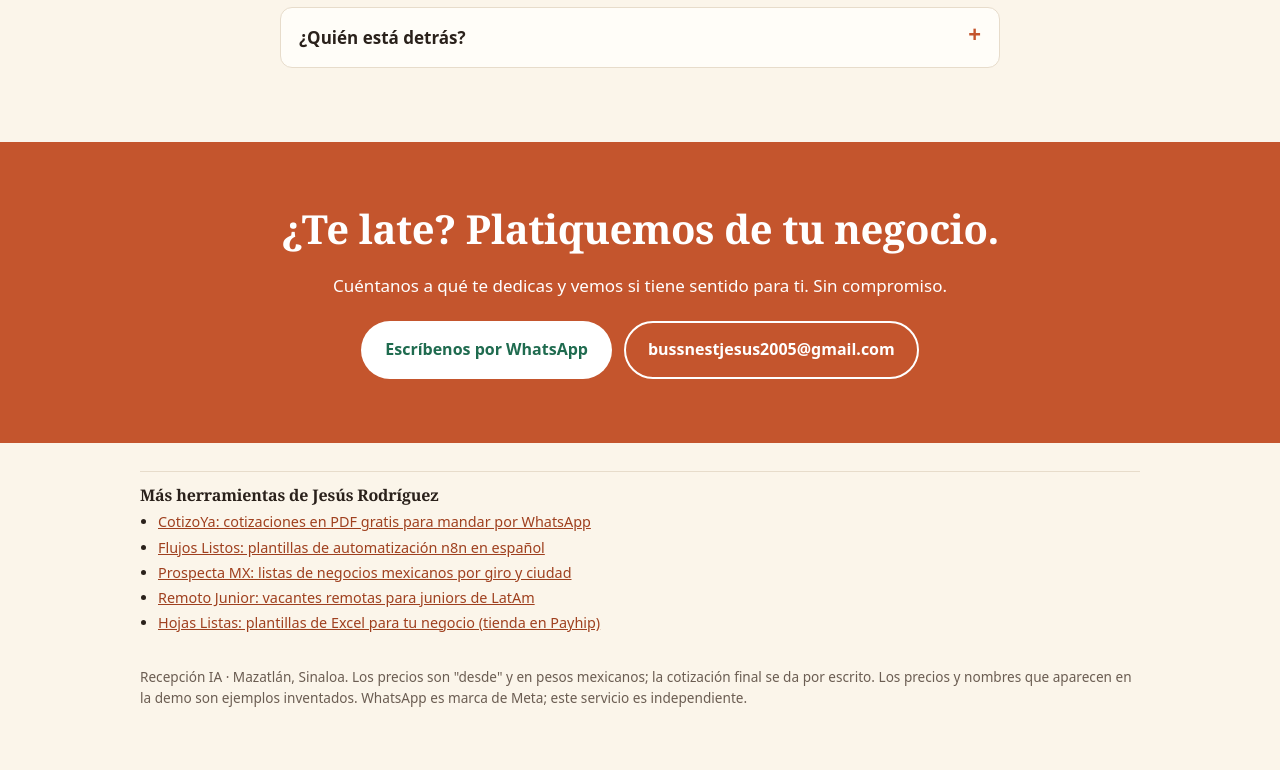
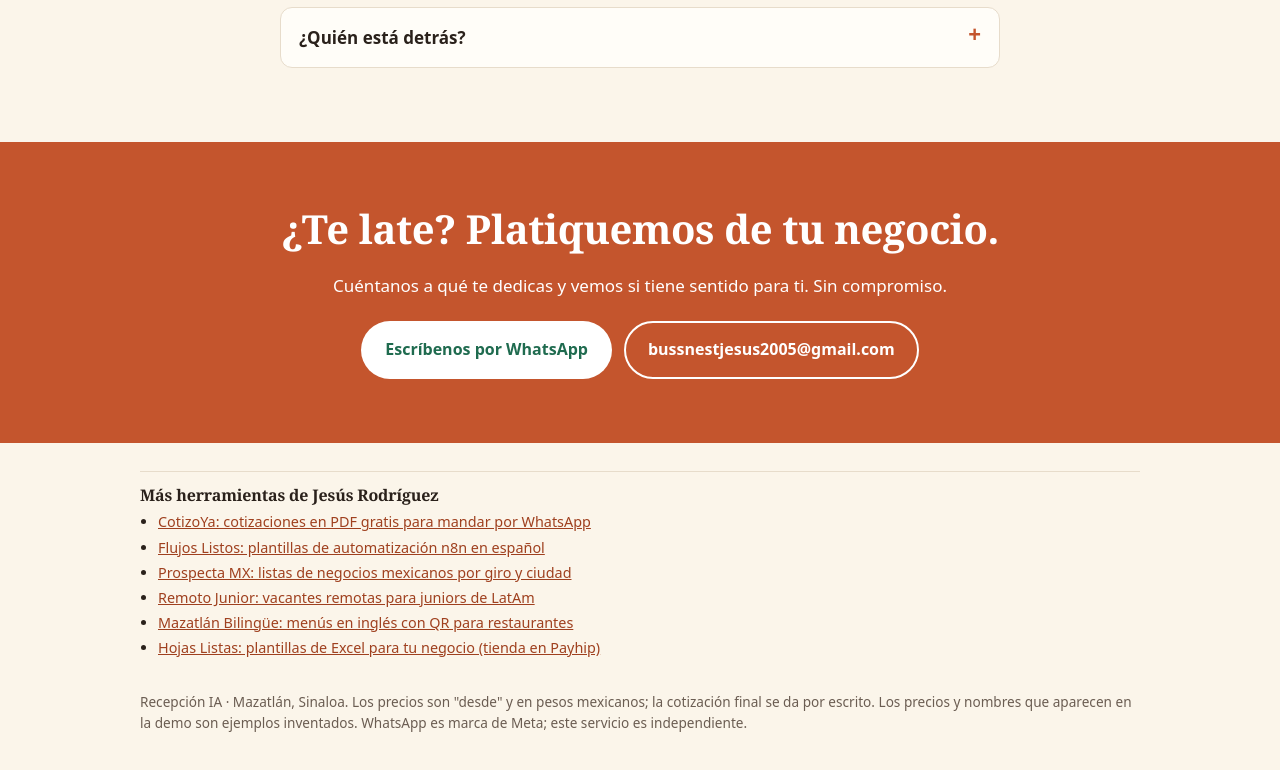
Before and after one commit to Jesus-Jazisenot/recepcion-ia, a plain HTML site: page index.html in a window 1280 px wide. Shown: the part 4614-5384 px from the top of the page. Drawn offline with Linux system fonts and the light colour scheme.

Commit message:
Enlace a Mazatlán Bilingüe en Más herramientas

```diff
--- a/index.html
+++ b/index.html
@@ -266,7 +266,7 @@ footer{padding:30px 0;font-size:.85rem;color:var(--suave)}
     <a class="btn btn-line" href="mailto:bussnestjesus2005@gmail.com?subject=Asistente%20de%20WhatsApp%20para%20mi%20negocio">bussnestjesus2005@gmail.com</a>
   </div>
 </div></section>
-<div class="wrap"><aside class="mas" aria-labelledby="mas-t"><h2 id="mas-t">Más herramientas de Jesús Rodríguez</h2><ul><li><a href="https://jesus-jazisenot.github.io/cotizoya/">CotizoYa: cotizaciones en PDF gratis para mandar por WhatsApp</a></li><li><a href="https://jesus-jazisenot.github.io/flujos-listos/">Flujos Listos: plantillas de automatización n8n en español</a></li><li><a href="https://jesus-jazisenot.github.io/prospecta-mx/">Prospecta MX: listas de negocios mexicanos por giro y ciudad</a></li><li><a href="https://jesus-jazisenot.github.io/remoto-junior/">Remoto Junior: vacantes remotas para juniors de LatAm</a></li><li><a href="https://payhip.com/HojasListas">Hojas Listas: plantillas de Excel para tu negocio (tienda en Payhip)</a></li></ul></aside>
+<div class="wrap"><aside class="mas" aria-labelledby="mas-t"><h2 id="mas-t">Más herramientas de Jesús Rodríguez</h2><ul><li><a href="https://jesus-jazisenot.github.io/cotizoya/">CotizoYa: cotizaciones en PDF gratis para mandar por WhatsApp</a></li><li><a href="https://jesus-jazisenot.github.io/flujos-listos/">Flujos Listos: plantillas de automatización n8n en español</a></li><li><a href="https://jesus-jazisenot.github.io/prospecta-mx/">Prospecta MX: listas de negocios mexicanos por giro y ciudad</a></li><li><a href="https://jesus-jazisenot.github.io/remoto-junior/">Remoto Junior: vacantes remotas para juniors de LatAm</a></li><li><a href="https://jesus-jazisenot.github.io/mazatlan-bilingue/">Mazatlán Bilingüe: menús en inglés con QR para restaurantes</a></li><li><a href="https://payhip.com/HojasListas">Hojas Listas: plantillas de Excel para tu negocio (tienda en Payhip)</a></li></ul></aside>
 </div>
 </main>
 
```
